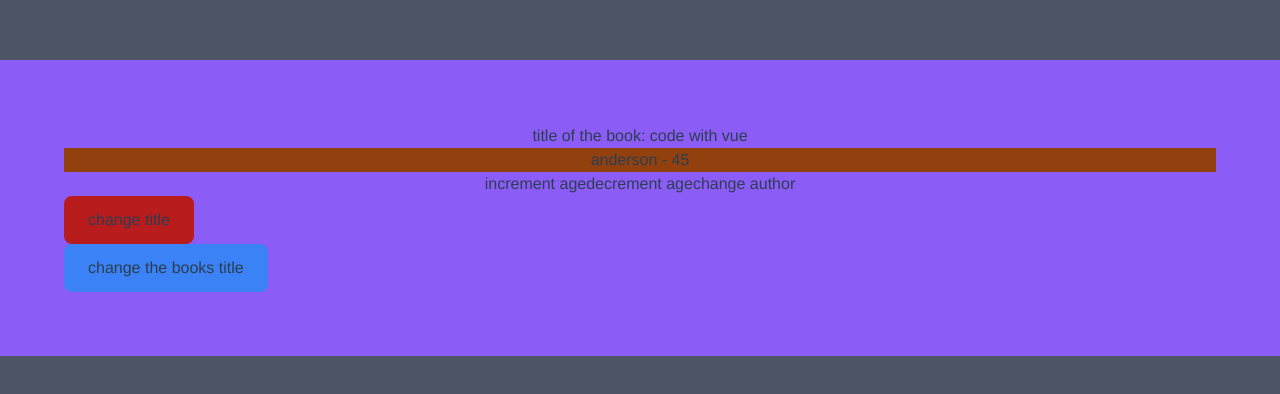
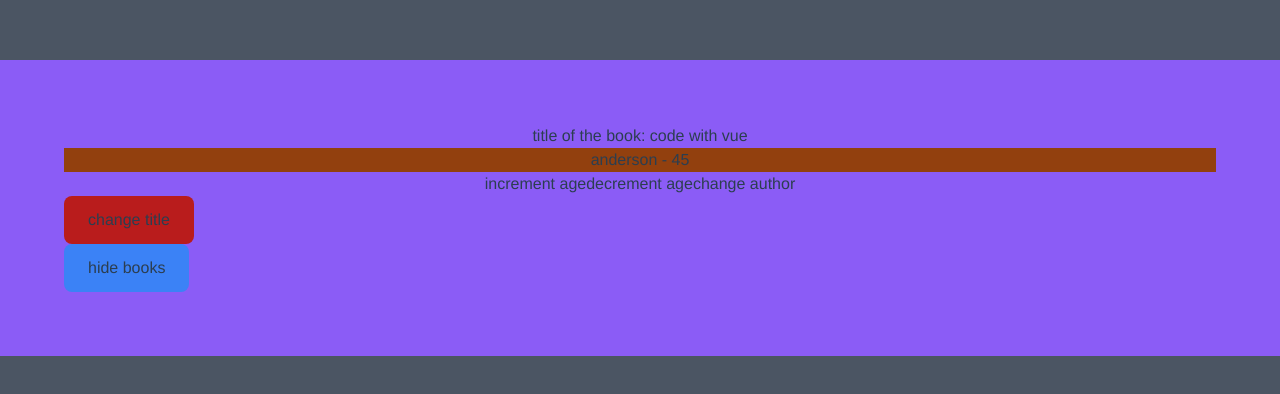
Before and after one commit to andersoncharle/black-tech, a Vue app: page / in a window 1280 px wide. Shown: the top 394 px of the page. Built offline with nearby package versions, Linux system fonts and the light colour scheme.

Commit message:
hide and show books

```diff
--- a/src/App.vue
+++ b/src/App.vue
@@ -13,7 +13,12 @@
 
   <button class="bg-red-700 py-3 px-6 rounded-lg block" @click="changeTitle('this is new title anderson')">change title</button>
 
-  <button @click="toggleShowBooks" class="bg-blue-500 py-3 px-6 rounded-lg block">change the books title</button>
+  <button @click="toggleShowBooks" class="bg-blue-500 py-3 px-6 rounded-lg flex">
+    <span v-if="showBooks">hide books</span>
+    <span v-if="!showBooks">show books</span>
+
+  </button>
+
 </template>
 
 <script>
```
